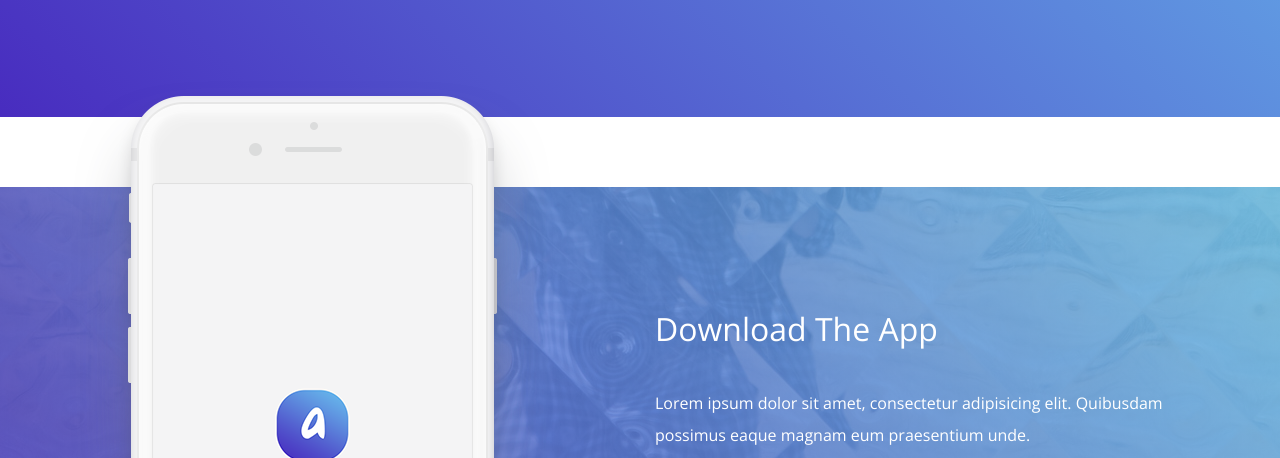
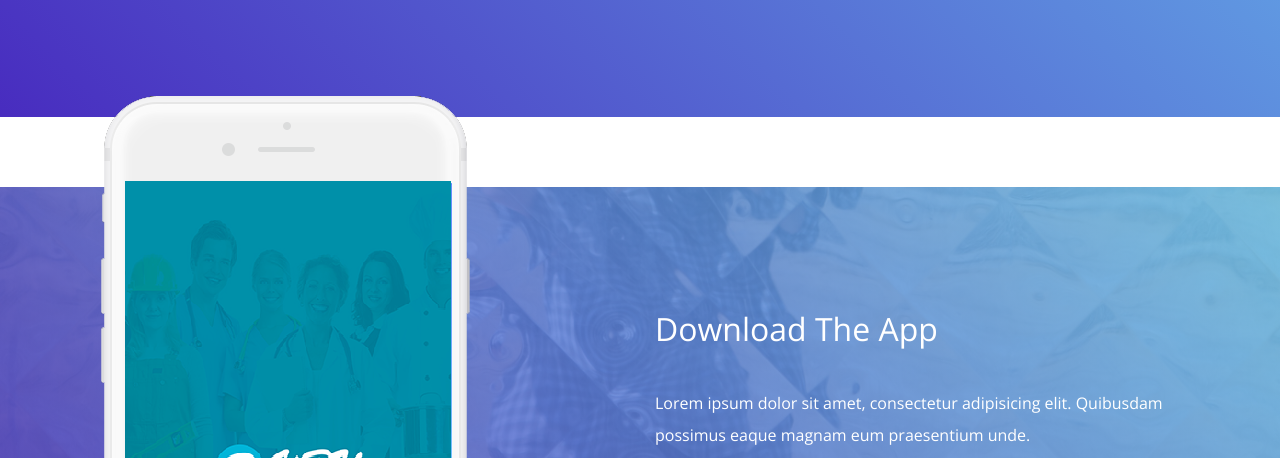
Before and after one commit to willianrodelogarcia/wdesarrollo, a plain HTML site: page dybu/index.html in a window 1280 px wide. Shown: the part 2164-2622 px from the top of the page. Drawn offline with nearby package versions, Linux system fonts and the light colour scheme.

Commit message:
Update index.html

```diff
--- a/dybu/index.html
+++ b/dybu/index.html
@@ -398,7 +398,7 @@
             <div class="row">
                 <div class="col-xs-12 col-sm-6 hidden-sm">
                     <figure class="mobile-image">
-                        <img src="images/download-image.png" alt="">
+                        <img src="images/header-mobile.png" alt="">
                     </figure>
                 </div>
                 <div class="col-xs-12 col-md-6 section-padding">
```
